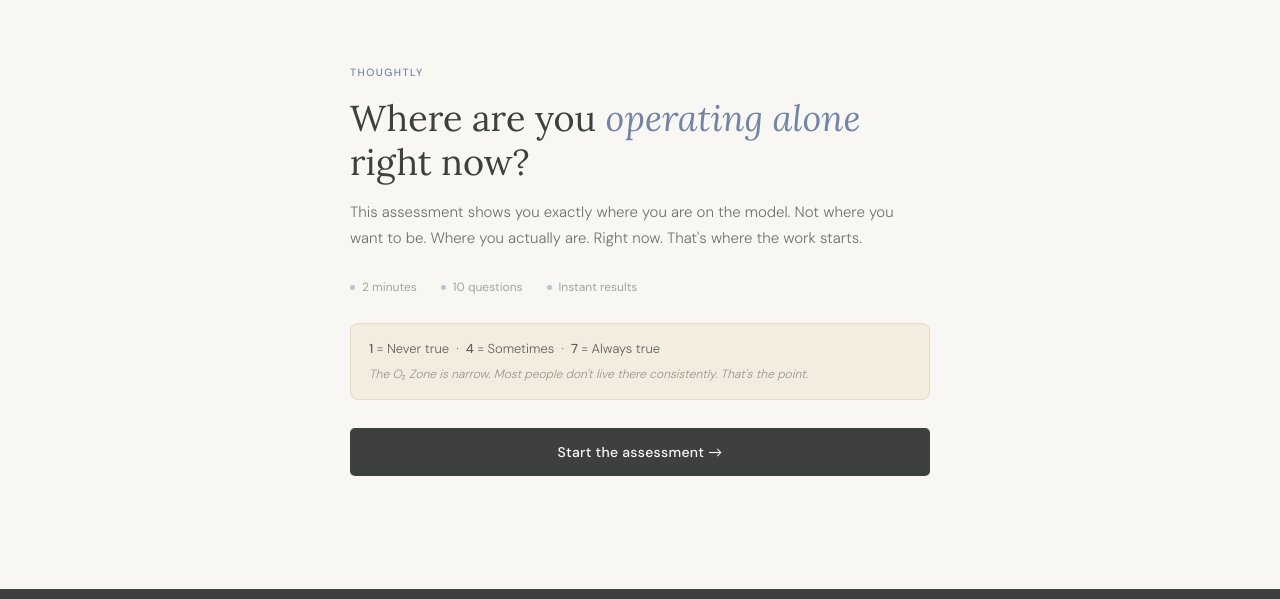
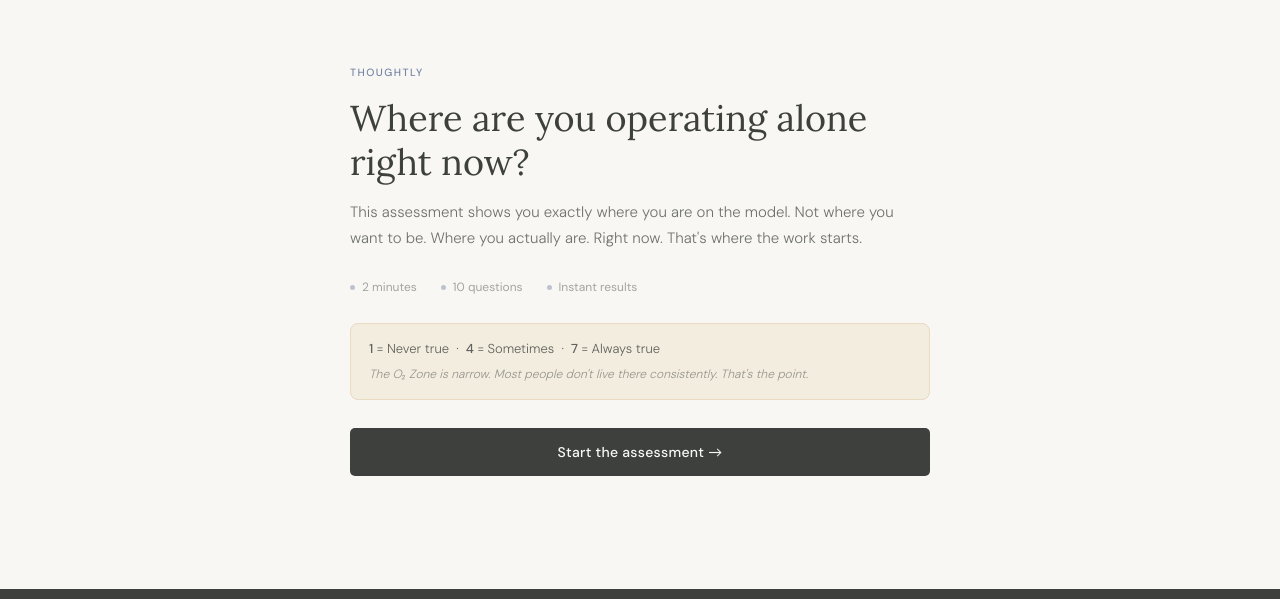
Before and after one commit to RyanRizzoGithub/thoughtly-oa-quiz, a plain HTML site: page index.html in a window 1280 px wide. Shown: the part 71-670 px from the top of the page. Drawn offline with nearby package versions, Linux system fonts and the light colour scheme.

Commit message:
Update index.html

```diff
--- a/index.html
+++ b/index.html
@@ -610,7 +610,7 @@ main {
   <!-- INTRO -->
   <div id="s-intro" class="screen active">
     <p class="intro-eyebrow">Thoughtly</p>
-    <h1 class="intro-headline">Where are you <em>operating alone</em> right now?</h1>
+    <h1 class="intro-headline">Where are you operating alone right now?</h1>
     <p class="intro-body">This assessment shows you exactly where you are on the model. Not where you want to be. Where you actually are. Right now. That's where the work starts.</p>
     <div class="intro-meta">
       <span class="meta-item"><span class="meta-dot"></span>2 minutes</span>
```
